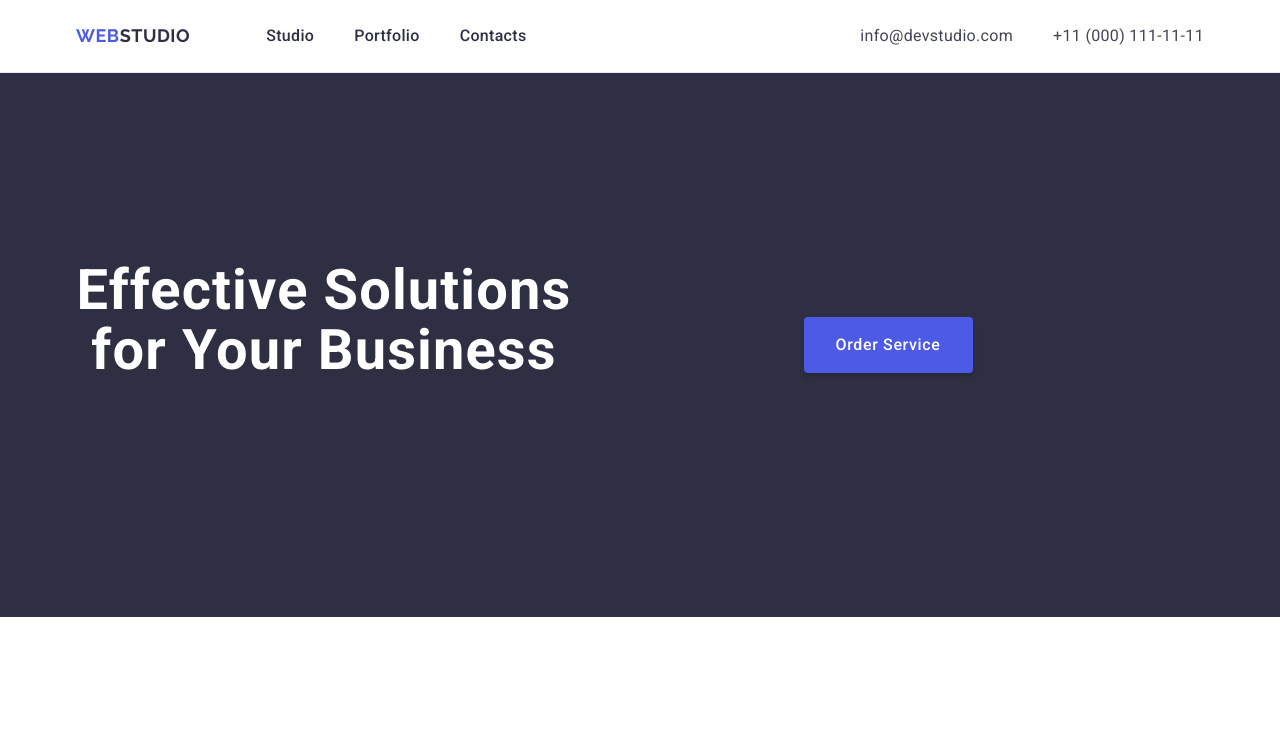
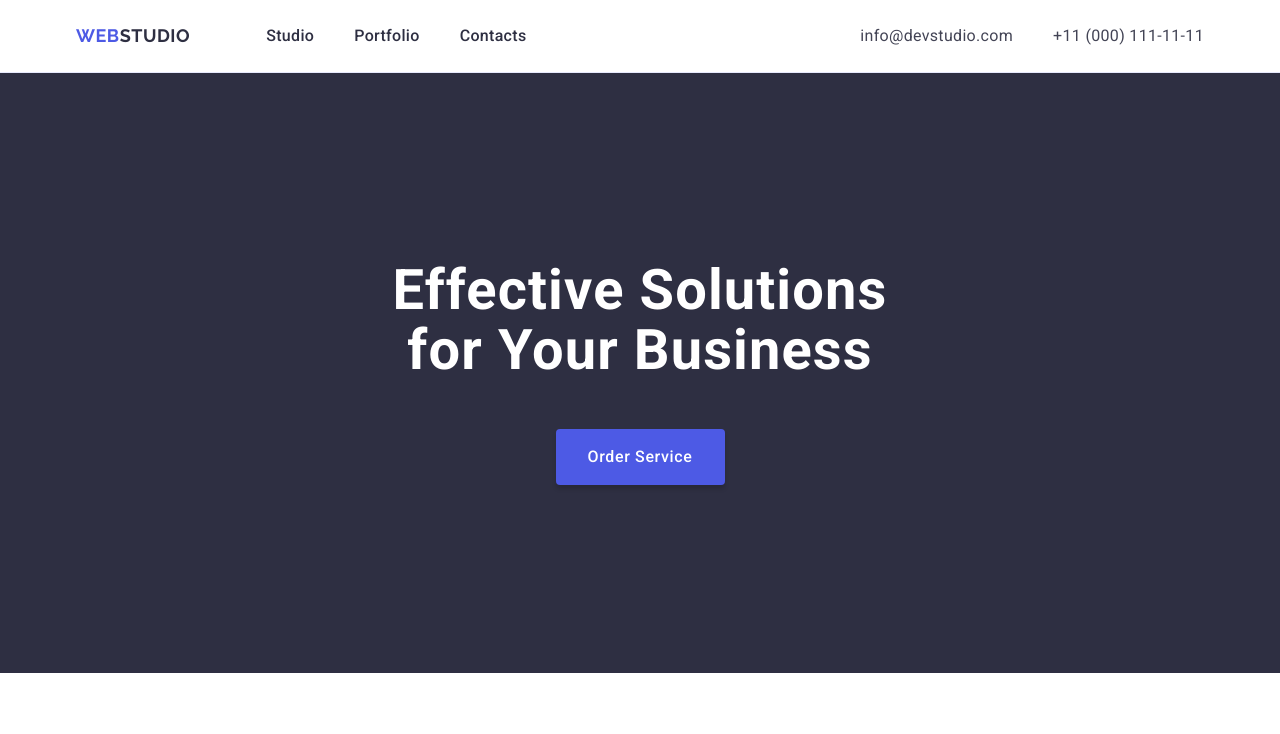
Before and after one commit to RocketReact/goit-markup-hw-03, a website built with Vite: page index.html in a window 1280 px wide. Shown: the top 734 px of the page. Built offline with nearby package versions, Linux system fonts and the light colour scheme.

Commit message:
first section - finish

```diff
--- a/css/style.css
+++ b/css/style.css
@@ -30,6 +30,9 @@ img {
     align-items: center;
     width: 1158px;
     padding: 0 15px;
+}
+.column {
+    flex-direction: column;
 }
 
 .header {
--- a/index.html
+++ b/index.html
@@ -37,11 +37,9 @@
 
 <main>
   <section class="banner">
-    <div class="container">
-
-    <h1 class="hero-text"> Effective Solutions for Your Business </h1>
+    <div class="container column">
+     <h1 class="hero-text"> Effective Solutions for Your Business </h1>
      <button class="btn-hero-img" type="button">Order Service </button>
-
     </div>
 
  </section>
```
